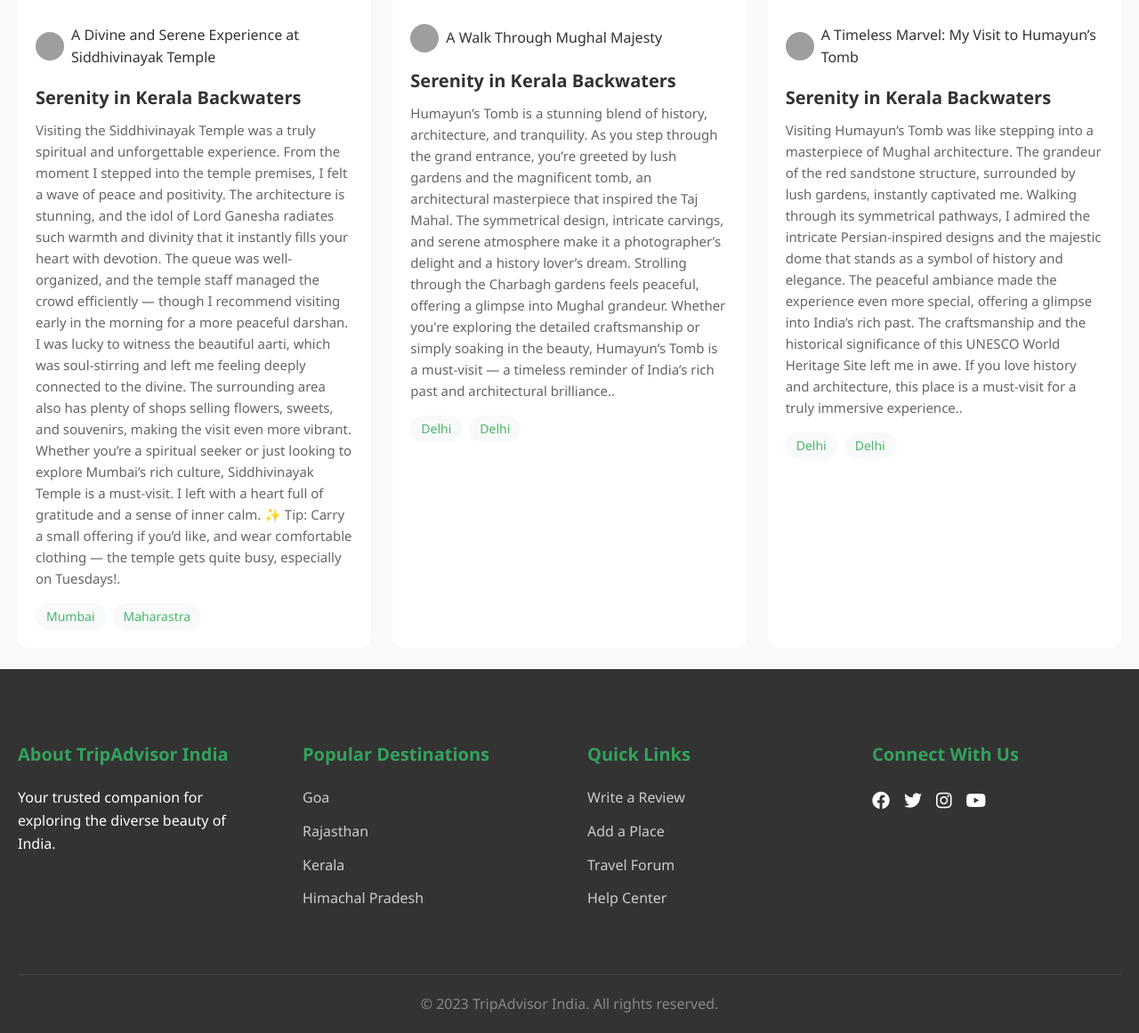
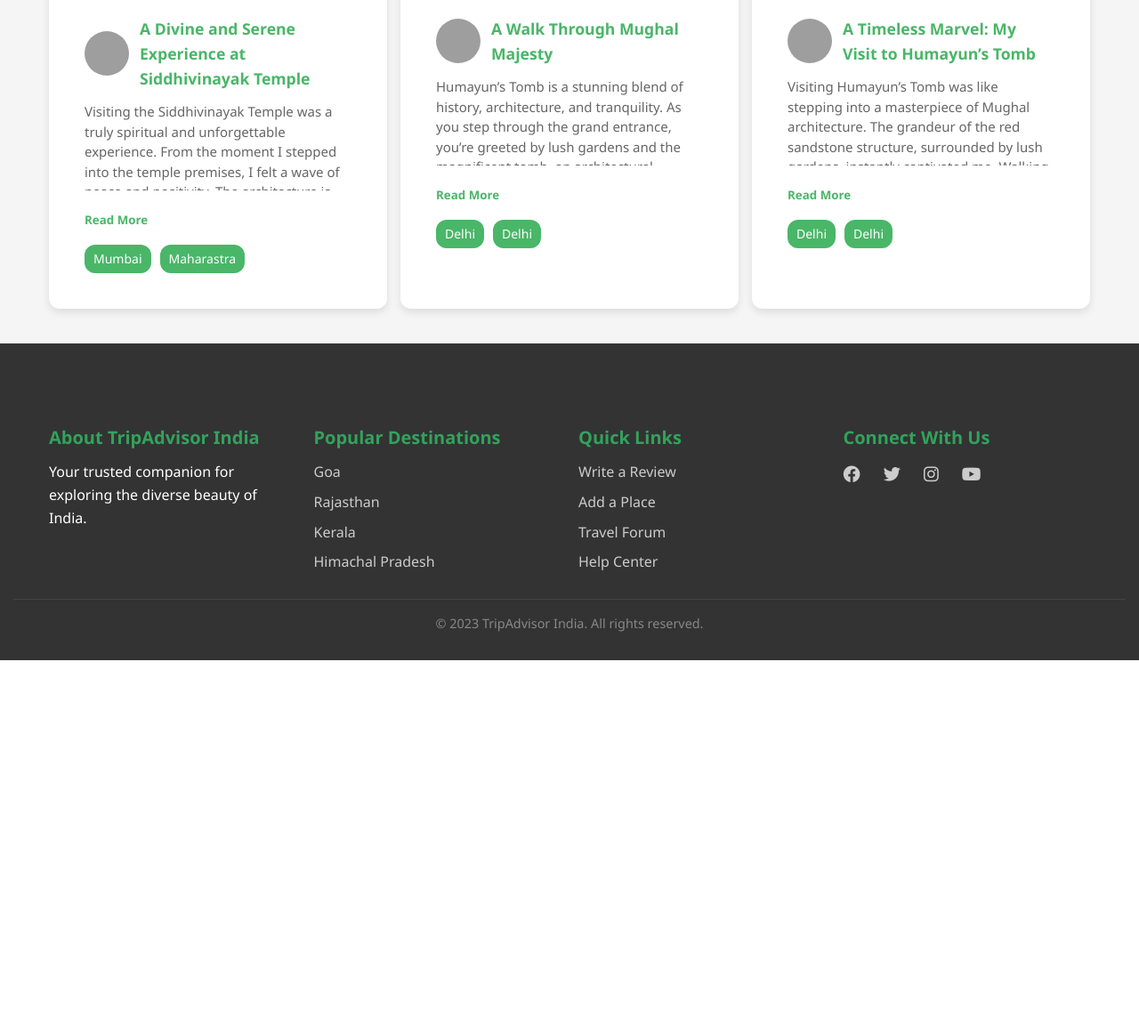
Before and after one commit to Rocco56/Travelwebnew, a Django app: page /stories/ in a window 1280 px wide. Shown: the part 417-1578 px from the top of the page at 89% size. After the commit the page ends 1159 px from the top, so only its background shows below. Run offline with Django 4.2, Linux system fonts and the light colour scheme; data comes from the database, SQL or seed files in the repository; both versions use the stored data as it was after the commit; grey boxes are pictures that could not be loaded.

Commit message:
Merge This Branch When You Make Changes

```diff
--- a/templates/stories.html
+++ b/templates/stories.html
@@ -1,14 +1,15 @@
 {% load static %}
 <!DOCTYPE html>
 <html lang="en">
-
   <head>
-    <meta charset="UTF-8">
-    <meta name="viewport" content="width=device-width, initial-scale=1.0">
+    <meta charset="UTF-8" />
+    <meta name="viewport" content="width=device-width, initial-scale=1.0" />
     <title>Travel Stories - TripAdvisor India</title>
-    <link rel="stylesheet" href="{% static 'css/stories.css' %}">
-    <link rel="stylesheet" href="https://cdnjs.cloudflare.com/ajax/libs/font-awesome/6.4.2/css/all.min.css">
-</head>
+    <link rel="stylesheet" href="{% static 'css/stories.css' %}" />
+    <link
+      rel="stylesheet"
+      href="https://cdnjs.cloudflare.com/ajax/libs/font-awesome/6.4.2/css/all.min.css"
+    />
     <style>
       :root {
         --primary-color: #49b668;
@@ -18,13 +19,80 @@
         --border-radius: 12px;
       }
 
-    .story-card {
-        box-shadow: none;
+      body {
+        margin: 0;
+        font-family: Arial, sans-serif;
+        background-color: var(--light-gray);
       }
 
-    .navbar .container {
-        max-width: 1200px;
-        margin: auto;
+      .story-card {
+        background: white;
+        border-radius: var(--border-radius);
+        padding: 20px;
+        margin: 15px 0;
+        box-shadow: 0 4px 10px rgba(0, 0, 0, 0.1);
+        transition: transform 0.3s ease, box-shadow 0.3s ease;
+        overflow: hidden;
+      }
+
+      .story-card:hover {
+        transform: translateY(-5px);
+        box-shadow: 0 6px 15px rgba(0, 0, 0, 0.15);
+      }
+
+      .story-header {
+        display: flex;
+        align-items: center;
+        gap: 12px;
+        margin-bottom: 12px;
+      }
+
+      .story-header img {
+        width: 50px;
+        height: 50px;
+        border-radius: 50%;
+        object-fit: cover;
+      }
+
+      .story-header span {
+        font-weight: 600;
+        font-size: 1.1em;
+        color: var(--primary-color);
+      }
+
+      .story-description {
+        color: var(--text-color);
+        line-height: 1.5;
+        transition: max-height 0.5s ease;
+        overflow: hidden;
+      }
+
+      /* Initially collapse long text */
+      .collapsed {
+        max-height: 100px;
+      }
+
+      .read-more {
+        background: none;
+        border: none;
+        color: var(--primary-color);
+        cursor: pointer;
+        margin-top: 8px;
+        font-weight: 600;
+      }
+
+      .story-tags {
+        margin-top: 15px;
+        display: flex;
+        gap: 10px;
+        font-size: 0.9em;
+      }
+
+      .story-tags span {
+        background: var(--primary-color);
+        color: white;
+        padding: 5px 10px;
+        border-radius: var(--border-radius);
       }
 
       /* Navbar Styles */
@@ -38,10 +106,13 @@
       }
 
       .navbar .container {
+        max-width: 1200px;
+        margin: auto;
         display: flex;
         justify-content: space-between;
         align-items: center;
         height: 70px;
+        padding: 0 15px;
       }
 
       .nav-brand {
@@ -59,7 +130,7 @@
 
       .nav-links {
         display: flex;
-        gap: 32px;
+        gap: 20px;
       }
 
       .nav-links a {
@@ -75,7 +146,7 @@
       }
 
       .nav-button {
-        padding: 10px 24px;
+        padding: 10px 20px;
         background-color: var(--primary-color);
         color: white;
         border: none;
@@ -90,7 +161,7 @@
       }
 
       .nav-button:hover {
-        background-color: #33a25c;
+        background-color: var(--secondary-color);
         transform: translateY(-2px);
       }
 
@@ -104,17 +175,108 @@
         color: white;
         text-decoration: none;
       }
+
+      /* Hero Section */
+      .hero {
+        background: url("https://images.pexels.com/photos/1287145/pexels-photo-1287145.jpeg?cs=srgb&dl=pexels-eberhardgross-1287145.jpg&fm=jpg")
+          center/cover no-repeat;
+        height: 250px;
+        display: flex;
+        justify-content: center;
+        align-items: center;
+        margin-top: 70px;
+        position: relative;
+      }
+
+      /* Optional overlay for better text contrast */
+      .hero::before {
+        content: "";
+        position: absolute;
+        top: 0;
+        left: 0;
+        width: 100%;
+        height: 100%;
+        background: rgba(0, 0, 0, 0.4);
+      }
+
+      .hero h1 {
+        font-size: 2.5em;
+        color: #fefefe; /* Explicitly colored text */
+        position: relative;
+        z-index: 1;
+      }
+
+      /* Container */
+      .container {
+        max-width: 1200px;
+        margin: 60px auto 20px;
+        padding: 0 15px;
+      }
+
+      /* Stories Grid */
+      .stories-grid {
+        display: grid;
+        grid-template-columns: repeat(auto-fit, minmax(300px, 1fr));
+        gap: 15px;
+      }
+
+      /* Footer */
+      .footer {
+        background: #333;
+        color: #fff;
+        padding: 30px 15px;
+      }
+
+      .footer .container {
+        display: flex;
+        flex-wrap: wrap;
+        gap: 20px;
+      }
+
+      .footer-section {
+        flex: 1 1 200px;
+      }
+
+      .footer-section h3 {
+        margin-bottom: 10px;
+      }
+
+      .footer-section ul {
+        list-style: none;
+        padding: 0;
+      }
+
+      .footer-section ul li {
+        margin-bottom: 8px;
+      }
+
+      .footer-section ul li a {
+        color: #ccc;
+        text-decoration: none;
+      }
+
+      .social-links a {
+        color: #ccc;
+        margin-right: 10px;
+        font-size: 1.2em;
+      }
+
+      .footer-bottom {
+        text-align: center;
+        margin-top: 20px;
+        border-top: 1px solid #444;
+        padding-top: 15px;
+        font-size: 0.9em;
+      }
     </style>
-
+  </head>
   <body>
-    <!-- Navbar -->
     <!-- Navbar -->
     <nav class="navbar">
       <div class="container">
         <div class="nav-brand">
           <span>TripInsight</span>
         </div>
-
         <div class="nav-links-box-2">
           <div class="nav-links">
             <a href="/" class="active">Home</a>
@@ -149,32 +311,34 @@
       <div class="stories-grid">
         {% for i in reviews %}
         <div class="story-card">
-                <img src={{i.image_url}} alt="Kerala Backwaters">
           <div class="story-content">
             <div class="story-header">
-                        <div class="author">
-                            <img src="https://i.pravatar.cc/40?img=2" alt="Author">
-                            <span>{{i.title}}</span>
+              <img
+                src="https://img.freepik.com/premium-vector/default-avatar-profile-icon-social-media-user-image-gray-avatar-icon-blank-profile-silhouette-vector-illustration_561158-3383.jpg"
+                alt="User"
+              />
+              <span>{{ i.title }}</span>
             </div>
-                    </div>
-                    <h3>Serenity in Kerala Backwaters</h3>
-                    <p>{{i.description}}.</p>
+            <p class="story-description collapsed">{{ i.description }}</p>
+            <button class="read-more">Read More</button>
             <div class="story-tags">
-                        <span>{{i.place.City}}</span>
-                        <span>{{i.place.State}}</span>
+              <span>{{ i.place.City }}</span>
+              <span>{{ i.place.State }}</span>
             </div>
           </div>
         </div>
         {% endfor %}
       </div>
     </div>
+
     <!-- Footer -->
     <footer class="footer">
       <div class="container">
-            <div class="footer-content">
         <div class="footer-section">
           <h3>About TripAdvisor India</h3>
-                    <p>Your trusted companion for exploring the diverse beauty of India.</p>
+          <p>
+            Your trusted companion for exploring the diverse beauty of India.
+          </p>
         </div>
         <div class="footer-section">
           <h3>Popular Destinations</h3>
@@ -207,20 +371,18 @@
       <div class="footer-bottom">
         <p>&copy; 2023 TripAdvisor India. All rights reserved.</p>
       </div>
-        </div>
     </footer>
 
     <script>
-        // Add smooth scroll behavior for a better experience
-        document.querySelectorAll('a[href^="#"]').forEach(anchor => {
-            anchor.addEventListener('click', function (e) {
-                e.preventDefault();
-                document.querySelector(this.getAttribute('href')).scrollIntoView({
-                    behavior: 'smooth'
-                });
+      // Toggle read more/less functionality for story descriptions
+      document.querySelectorAll(".read-more").forEach((button) => {
+        button.addEventListener("click", () => {
+          const description = button.previousElementSibling;
+          description.classList.toggle("collapsed");
+          button.textContent =
+            button.textContent === "Read More" ? "Show Less" : "Read More";
         });
       });
     </script>
   </body>
-
 </html>
```
Also changed, not shown: db.sqlite3. Lines whose indentation alone changed are shown as unchanged.
